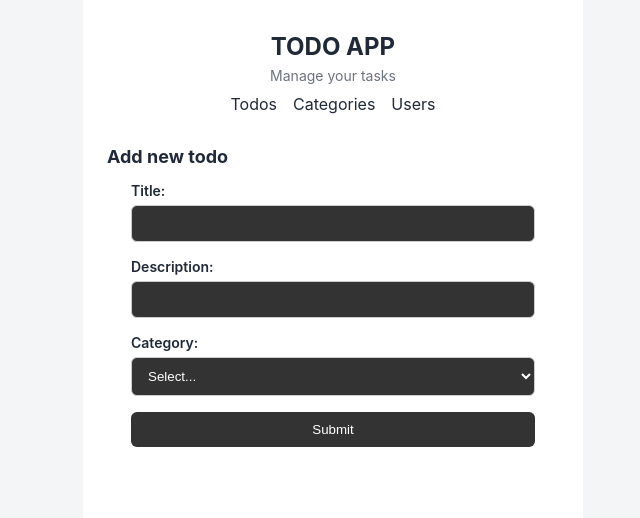
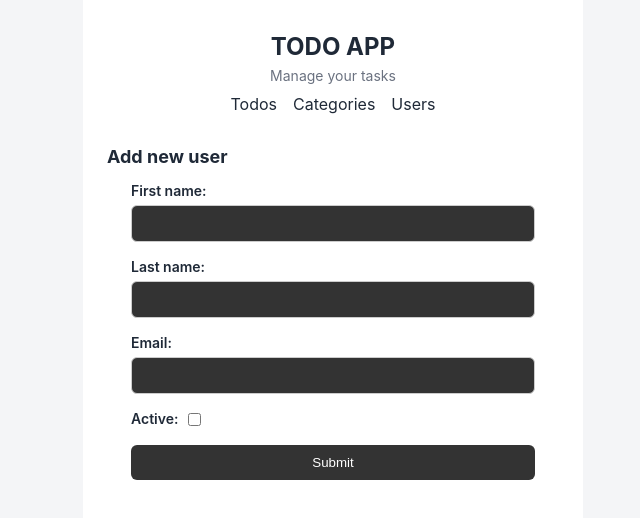
Before and after one commit to melekv/java-todo, a Vue app in the folder vue/: page /users/add in a window 1280 px wide. Shown: the top 518 px of the page, without its empty margins (307-947 px from the left). Built offline with nearby package versions, Linux system fonts and the light colour scheme.

Commit message:
add user endpoint, add vue components for the user

```diff
--- a/vue/src/components/CategoryList.vue
+++ b/vue/src/components/CategoryList.vue
@@ -1,6 +1,5 @@
 <script setup>
 import { ref, onMounted } from 'vue';
-import { RouterLink } from 'vue-router';
 
 const list = ref([]);
 
--- a/vue/src/components/UserForm.vue
+++ b/vue/src/components/UserForm.vue
@@ -1,44 +1,79 @@
 <script setup>
-import { ref } from 'vue';
+import { ref, defineProps, defineEmits } from 'vue';
+import { toast } from 'vue3-toastify';
+import 'vue3-toastify/dist/index.css';
 
-const title = ref('');
-const description = ref('');
+const props = defineProps({
+  user: {
+    type: Object,
+    default: null,
+  }
+});
+
+const firstName = ref(props.user?.firstName ?? '');
+const lastName = ref(props.user?.lastName ?? '');
+const email = ref(props.user?.email ?? '');
+const active = ref(props.user?.active ?? false);
+
+const emit = defineEmits(['save']);
+
+const submit = () => {
+  if (firstName.value === '') {
+    toast.error('Please enter first name');
+    return;
+  }
+
+  if (lastName.value === '') {
+    toast.error('Please enter last name');
+    return;
+  }
+
+  if (!props.user && email.value === '') {
+    toast.error('Please enter email');
+    return;
+  }
+
+  const data = {
+    firstName: firstName.value,
+    lastName: lastName.value,
+    ...(props.user
+        ? { id: props.user.id, active: active.value }
+        : { email: email.value }),
+  };
+
+  emit('save', data);
+};
 
 </script>
 
 <template>
-  <form class="add-todo">
+  <form class="form" @submit.prevent="submit">
     <div class="group">
-      <label class="label" for="title">Title:</label>
-      <input class="input" id="title" type="text" v-model="title" />
+      <label class="label" for="first-name">First name:</label>
+      <input class="input" id="first-name" type="text" v-model="firstName" />
     </div>
 
     <div class="group">
-      <label class="label" for="description">Description:</label>
-      <input class="input" id="description" type="text" v-model="description" />
+      <label class="label" for="last-name">Last name:</label>
+      <input class="input" id="last-name" type="text" v-model="lastName" />
     </div>
 
     <div class="group">
-      <label class="label" for="category">Category:</label>
-      <select class="add-todo__select" id="category">
-        <option>
-          Select...
-        </option>
-        <option>
-          Travel
-        </option>
-        <option>
-          Work
-        </option>
-      </select>
+      <label class="label" for="email">Email:</label>
+      <input class="input max-width" id="email" type="email" :disabled="props.user" v-model="email" />
     </div>
 
-    <button class="button" type="button">Submit</button>
+    <div class="group row">
+      <label class="label" for="active">Active:</label>
+      <input class="input" id="active" type="checkbox" v-model="active" />
+    </div>
+
+    <button class="button" type="submit">Submit</button>
   </form>
 </template>
 
 <style scoped>
-.add-todo {
+.form {
   display: flex;
   flex-direction: column;
   gap: 16px;
@@ -51,19 +86,26 @@ const description = ref('');
   gap: 6px;
 }
 
+.row {
+  flex-direction: row;
+  justify-content: flex-start;
+}
+
 .label {
   font-size: 14px;
   font-weight: 600;
 }
 
-.input,
-.add-todo__select {
-  width: 100%;
+.input {
   padding: 10px 12px;
   border: 1px solid #ccc;
   border-radius: 6px;
   background: #333;
   color: #fff;
+}
+
+.max-width {
+  width: 100%;
 }
 
 .button {
--- a/vue/src/components/UserList.vue
+++ b/vue/src/components/UserList.vue
@@ -1,11 +1,66 @@
 <script setup>
+import { ref, onMounted } from 'vue';
+import { RouterLink } from 'vue-router';
 
+const list = ref([]);
+
+onMounted(async () => {
+  try {
+    const response = await fetch('http://localhost:8080/api/v1/users');
+
+    list.value = await response.json();
+  } catch (error) {
+    console.error(error);
+  }
+});
+
+const remove = async (id) => {
+  try {
+    const response = await fetch(`http://localhost:8080/api/v1/users/${id}`, {
+      method: 'DELETE',
+    });
+
+    if (!response.ok) {
+      throw new Error(`HTTP error: ${response.status}`);
+    }
+
+    const index = list.value.findIndex(category => category.id === id);
+
+    if (index !== -1) {
+      list.value.splice(index, 1);
+    }
+  } catch (error) {
+    console.error(error);
+  }
+};
 </script>
 
 <template>
-
+  <div v-for="user in list" class="container">
+    <div>
+      <div>{{ user.firstName }} {{ user.lastName }}</div>
+      <div class="bold">{{ user.email }}</div>
+    </div>
+    <div class="modifiers">
+      <RouterLink :to="`/users/${user.id}/edit`">Edit</RouterLink>
+      <button type="button" @click="remove(user.id)">Delete</button>
+    </div>
+  </div>
 </template>
 
 <style scoped>
+.container {
+  margin: 10px;
+  display: flex;
+  justify-content: space-between;
+}
 
+.modifiers {
+  display: flex;
+  gap: 10px;
+}
+
+.bold {
+  font-weight: bold;
+}
 </style>
--- a/vue/src/router/index.js
+++ b/vue/src/router/index.js
@@ -5,6 +5,7 @@ import CategoriesView from '../views/CategoriesView.vue';
 import TodosView from '../views/TodosView.vue';
 import UsersView from '../views/UsersView.vue';
 import AddUserView from '../views/AddUserView.vue';
+import EditUserView from '../views/EditUserView.vue';
 
 const routes = [
     {
@@ -28,6 +29,10 @@ const routes = [
         component: AddUserView,
     },
     {
+        path: '/users/:id/edit',
+        component: EditUserView,
+    },
+    {
         path: '/users',
         component: UsersView,
     }
--- a/vue/src/views/AddTodoView.vue
+++ b/vue/src/views/AddTodoView.vue
@@ -4,14 +4,14 @@ import TodoForm from "../components/UserForm.vue";
 
 <template>
   <div>
-    <h2 class="add-todo__header">Add new todo</h2>
+    <h2 class="header">Add new todo</h2>
 
     <TodoForm />
   </div>
 </template>
 
 <style scoped>
-.add-todo__header {
+.header {
   font-size: 18px;
 }
 </style>
--- a/vue/src/views/AddUserView.vue
+++ b/vue/src/views/AddUserView.vue
@@ -1,17 +1,50 @@
 <script setup>
-import TodoForm from "../components/UserForm.vue";
+import { useRouter } from 'vue-router';
+import { toast } from 'vue3-toastify';
+import 'vue3-toastify/dist/index.css';
+import UserForm from "../components/UserForm.vue";
+
+const router = useRouter();
+
+const create = async (data) => {
+  try {
+    const response = await fetch('http://localhost:8080/api/v1/users', {
+      method: 'POST',
+      headers: {
+        'Content-Type': 'application/json',
+        'Accept': 'application/json',
+      },
+      body: JSON.stringify({
+        firstName: data.firstName,
+        lastName: data.lastName,
+        email: data.email,
+      })
+    });
+
+    if (!response.ok) {
+      throw new Error('Error creating user!');
+    }
+
+    toast.success('User created!');
+
+    router.push('/users');
+  } catch (error) {
+    console.error(error);
+  }
+};
+
 </script>
 
 <template>
   <div>
-    <h2 class="add-todo__header">Add new todo</h2>
+    <h2 class="header">Add new user</h2>
 
-    <TodoForm />
+    <UserForm @save="create" />
   </div>
 </template>
 
 <style scoped>
-.add-todo__header {
+.header {
   font-size: 18px;
 }
 </style>
--- /dev/null
+++ b/vue/src/views/EditUserView.vue
@@ -0,0 +1,76 @@
+<script setup>
+import { onMounted, ref } from 'vue';
+import { useRoute, useRouter } from 'vue-router';
+import { toast } from 'vue3-toastify';
+import 'vue3-toastify/dist/index.css';
+import UserForm from "../components/UserForm.vue";
+
+const route = useRoute();
+const router = useRouter();
+
+const user = ref(null);
+
+onMounted(async () => {
+  try {
+    const response = await fetch(`http://localhost:8080/api/v1/users/${route.params.id}`);
+
+    if (!response.ok) {
+      throw new Error('Error fetching user!');
+    }
+
+    const data = await response.json();
+
+    user.value = {
+      id: data.id,
+      firstName: data.firstName,
+      lastName: data.lastName,
+      email: data.email,
+      active: data.active,
+    };
+  } catch (error) {
+    console.error(error);
+  }
+});
+
+const update = async (data) => {
+  try {
+    const response = await fetch(`http://localhost:8080/api/v1/users/${data.id}`, {
+      method: 'PUT',
+      headers: {
+        'Content-Type': 'application/json',
+        'Accept': 'application/json',
+      },
+      body: JSON.stringify({
+        firstName: data.firstName,
+        lastName: data.lastName,
+        active: data.active,
+      })
+    });
+
+    if (!response.ok) {
+      throw new Error('Error updating user!');
+    }
+
+    toast.success('User changed!');
+
+    router.push('/users');
+  } catch (error) {
+    console.error(error);
+  }
+};
+
+</script>
+
+<template>
+  <div>
+    <h2 class="header">Edit user</h2>
+
+    <UserForm v-if="user" :user="user" @save="update" />
+  </div>
+</template>
+
+<style scoped>
+.header {
+  font-size: 18px;
+}
+</style>
```
Also changed, not shown: 2 other files (tests, documents, lock files or other folders).
